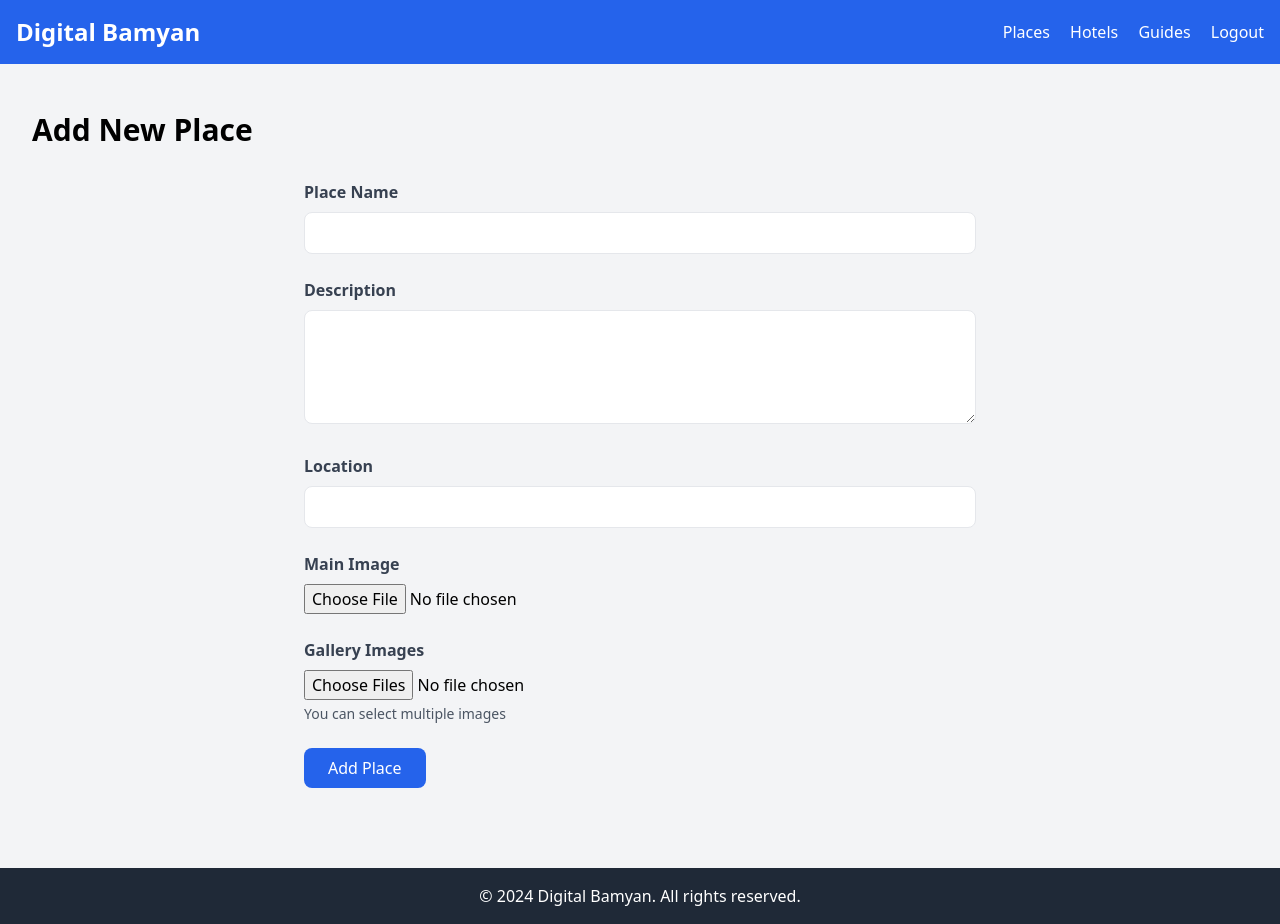
After one commit to AzizullahDarmani/Digital-Bamyan, a Django app: page /places/add/ in a window 1280 px wide. The commit adds this page. Run offline with Django 5.2, Linux system fonts and the light colour scheme; the visitor is signed in with stand-in values (Sample User, id 1); some libraries are stand-ins or nearby versions.

Commit message:
Assistant checkpoint: Add frontend form for creating places
Assistant generated file changes:
- main/templates/main/add_place.html: Create add place form template
- main/views.py: Add view for creating place
- main/urls.py: Add URL for add place
- main/templates/main/places.html: Update add place link

---

User prompt:

when i click on add new place it leads me to the backend side, so please fix this problem add a form that the super user should be able to add new place from front side

Replit-Commit-Author: Assistant
Replit-Commit-Session-Id: 11f31282-3057-41c1-9792-a8b2e26b53a0

```diff
--- /dev/null
+++ b/main/templates/main/add_place.html
@@ -0,0 +1,42 @@
+
+{% extends 'main/base.html' %}
+{% block title %}Add New Place{% endblock %}
+
+{% block content %}
+<div class="container mx-auto px-4 py-8">
+    <h1 class="text-3xl font-bold mb-8">Add New Place</h1>
+
+    <form method="post" enctype="multipart/form-data" class="max-w-2xl mx-auto">
+        {% csrf_token %}
+        <div class="mb-6">
+            <label class="block text-gray-700 font-bold mb-2" for="name">Place Name</label>
+            <input type="text" name="name" id="name" required class="w-full px-3 py-2 border rounded-lg">
+        </div>
+
+        <div class="mb-6">
+            <label class="block text-gray-700 font-bold mb-2" for="description">Description</label>
+            <textarea name="description" id="description" required class="w-full px-3 py-2 border rounded-lg" rows="4"></textarea>
+        </div>
+
+        <div class="mb-6">
+            <label class="block text-gray-700 font-bold mb-2" for="location">Location</label>
+            <input type="text" name="location" id="location" required class="w-full px-3 py-2 border rounded-lg">
+        </div>
+
+        <div class="mb-6">
+            <label class="block text-gray-700 font-bold mb-2" for="image">Main Image</label>
+            <input type="file" name="image" id="image" required class="w-full">
+        </div>
+
+        <div class="mb-6">
+            <label class="block text-gray-700 font-bold mb-2" for="gallery">Gallery Images</label>
+            <input type="file" name="gallery" id="gallery" multiple class="w-full">
+            <p class="text-sm text-gray-600 mt-1">You can select multiple images</p>
+        </div>
+
+        <button type="submit" class="bg-blue-600 text-white px-6 py-2 rounded-lg hover:bg-blue-700">
+            Add Place
+        </button>
+    </form>
+</div>
+{% endblock %}
--- a/main/templates/main/places.html
+++ b/main/templates/main/places.html
@@ -8,7 +8,7 @@
 
     {% if user.is_superuser %}
     <div class="mb-8">
-        <a href="{% url 'admin:main_place_add' %}" class="bg-blue-600 text-white px-4 py-2 rounded hover:bg-blue-700">
+        <a href="{% url 'main:add_place' %}" class="bg-blue-600 text-white px-4 py-2 rounded hover:bg-blue-700">
             Add New Place
         </a>
     </div>
--- a/main/urls.py
+++ b/main/urls.py
@@ -10,6 +10,7 @@ urlpatterns = [
     path('logout/', views.logout_view, name='logout'),
     path('', views.home, name='home'),
     path('places/', views.places_list, name='places'),
+    path('places/add/', views.add_place, name='add_place'),
     path('places/<int:place_id>/', views.place_detail, name='place_detail'),
     path('places/<int:place_id>/like/', views.toggle_like, name='toggle_like'),
     path('places/<int:place_id>/favorite/', views.toggle_favorite, name='toggle_favorite'),
--- a/main/views.py
+++ b/main/views.py
@@ -29,6 +29,29 @@ def places_list(request):
     page = request.GET.get('page')
     places = paginator.get_page(page)
     return render(request, 'main/places.html', {'places': places})
+
+@user_passes_test(is_superuser)
+def add_place(request):
+    if request.method == 'POST':
+        name = request.POST.get('name')
+        description = request.POST.get('description')
+        location = request.POST.get('location')
+        image = request.FILES.get('image')
+        gallery_images = request.FILES.getlist('gallery')
+
+        place = Place.objects.create(
+            name=name,
+            description=description,
+            location=location,
+            image=image
+        )
+
+        for img in gallery_images:
+            place_image = PlaceImage.objects.create(image=img)
+            place.gallery.add(place_image)
+
+        return redirect('main:places')
+    return render(request, 'main/add_place.html')
 
 def place_detail(request, place_id):
     place = get_object_or_404(Place, id=place_id)
```
